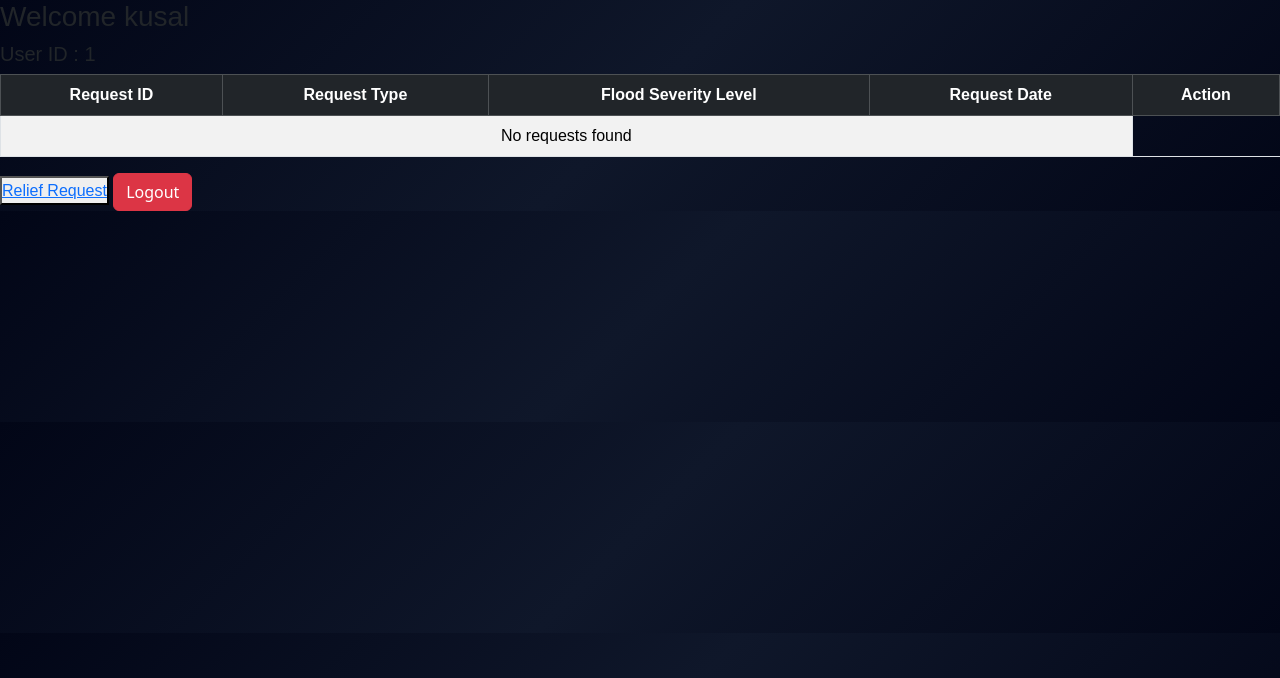
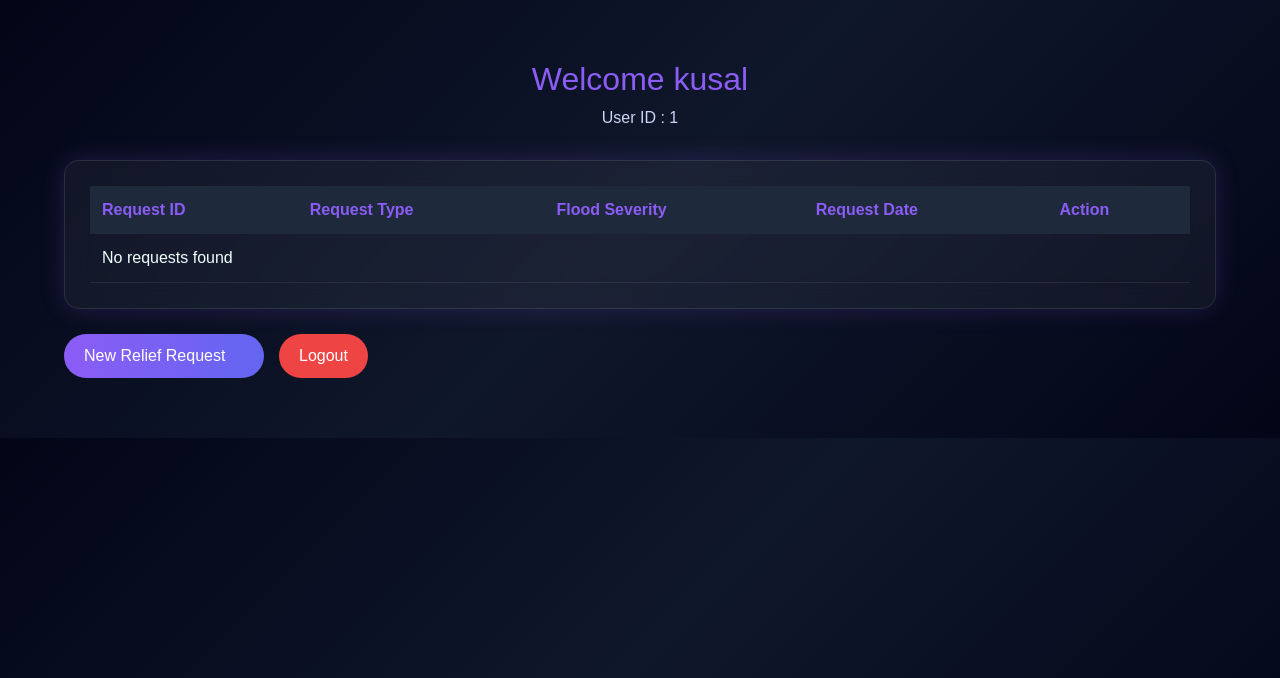
Before and after one commit to Kusalranasinghe/Flood-Relief-Management-System, a PHP site: page /userdashboard.php in a window 1280 px wide. Shown: the top 678 px of the page. Run offline with PHP 8.4, Linux system fonts and the light colour scheme; a user stored in the database is signed in; data comes from the database, SQL or seed files in the repository.

Commit message:
add userdashboard design

```diff
--- a/styles.css
+++ b/styles.css
@@ -550,3 +550,116 @@ body {
 .signup-text a:hover{
     text-decoration:underline;
 }
+
+/* userdashboard */
+
+.dashboard-container{
+    width:90%;
+    margin:auto;
+    padding-top:60px;
+}
+
+/* Header */
+
+.dashboard-header{
+    text-align:center;
+    margin-bottom:30px;
+}
+
+.dashboard-header h2{
+    color:#8b5cf6;
+}
+
+.dashboard-header p{
+    color:#cbd5f5;
+}
+
+/* Glass table card */
+
+.table-card{
+
+    background:rgba(255,255,255,0.05);
+    backdrop-filter:blur(15px);
+
+    border-radius:15px;
+    padding:25px;
+
+    border:1px solid rgba(255,255,255,0.1);
+
+    box-shadow:0 0 25px rgba(139,92,246,0.2);
+}
+
+/* Table */
+
+.custom-table{
+    width:100%;
+    border-collapse:collapse;
+}
+
+.custom-table th{
+
+    background:#1e293b;
+    color:#8b5cf6;
+    padding:12px;
+}
+
+.custom-table td{
+    padding:12px;
+    border-bottom:1px solid rgba(255,255,255,0.08);
+}
+
+.custom-table tr:hover{
+    background:rgba(255,255,255,0.05);
+}
+
+/* Buttons */
+
+.btn-update{
+
+    padding:6px 12px;
+    background:#22c55e;
+    color:white;
+    text-decoration:none;
+    border-radius:6px;
+    margin-right:5px;
+}
+
+.btn-delete{
+
+    padding:6px 12px;
+    background:#ef4444;
+    color:white;
+    text-decoration:none;
+    border-radius:6px;
+}
+
+/* Bottom buttons */
+
+.dashboard-buttons{
+
+    margin-top:25px;
+    display:flex;
+    gap:15px;
+}
+
+.btn-frequest{
+
+    padding:10px 20px;
+    width: 200px;
+    border-radius:25px;
+
+    background:linear-gradient(90deg,#8b5cf6,#6366f1);
+
+    color:white;
+    text-decoration:none;
+}
+
+.btn-logout{
+
+    padding:10px 20px;
+    border-radius:25px;
+
+    background:#ef4444;
+    color:white;
+    text-decoration:none;
+}
--- a/userdashboard.php
+++ b/userdashboard.php
@@ -21,52 +21,75 @@ $user_id = $_SESSION['user_id'];
 
 <body>
 
-    <h3>Welcome <?php echo $_SESSION['user_name']; ?></h3>
-    <h5>User ID : <?php echo $_SESSION['user_id']; ?></h5>
+    <div class="dashboard-container" style="padding-bottom: 60px;">
 
+        <div class="dashboard-header">
+            <h2>Welcome <?php echo $_SESSION['user_name']; ?></h2>
+            <p>User ID : <?php echo $_SESSION['user_id']; ?></p>
+        </div>
 
-    <table class="table table-bordered table-striped text-center">
-        <thead class="table-dark">
+        <div class="table-card">
+
+            <table class="custom-table">
+
+                <thead>
                     <tr>
                         <th>Request ID</th>
                         <th>Request Type</th>
-                <th>Flood Severity Level</th>
+                        <th>Flood Severity</th>
                         <th>Request Date</th>
                         <th>Action</th>
                     </tr>
                 </thead>
-        <tbody>
+
+                <tbody style="color: azure;">
 
                     <?php
 
-            $sql = "SELECT * FROM requests WHERE user_id='$user_id' AND status = 'pending';";
+                    $sql = "SELECT * FROM requests WHERE user_id='$user_id' AND status='pending'";
                     $result = mysqli_query($conn, $sql);
 
                     if (mysqli_num_rows($result) > 0) {
+
                         while ($row = mysqli_fetch_assoc($result)) {
+
                             echo "<tr>";
                             echo "<td>{$row['id']}</td>";
                             echo "<td>{$row['type']}</td>";
                             echo "<td>{$row['sev_level']}</td>";
                             echo "<td>{$row['req_date']}</td>";
+
                             echo "<td>
-                    <a href='action.php?action=update&id={$row['id']}' class='btn btn-success'>Update</a>
-                    <a href='action.php?action=delete&id={$row['id']}' class='btn btn-danger'>Delete</a>
+                        <a href='action.php?action=update&id={$row['id']}' class='btn-update'>Update</a>
+                        <a href='action.php?action=delete&id={$row['id']}' class='btn-delete'>Delete</a>
                         </td>";
+
                             echo "</tr>";
                         }
+
                     } else {
-                echo "<tr><td colspan='4'>No requests found</td></tr>";
+
+                        echo "<tr><td colspan='5'>No requests found</td></tr>";
+
                     }
+
                     ?>
+
                 </tbody>
+
             </table>
 
+        </div>
 
-    <button><a href="reilief.php">Relief Request</a></button>
-    <a href="logout.php" class="btn btn-danger">Logout</a>
+        <div class="dashboard-buttons">
 
+            <a href="reilief.php" class="btn-frequest">New Relief Request</a>
 
+            <a href="logout.php" class="btn-logout">Logout</a>
+
+        </div>
+
+    </div>
 
 </body>
 
```
Lines whose indentation alone changed are shown as unchanged.
